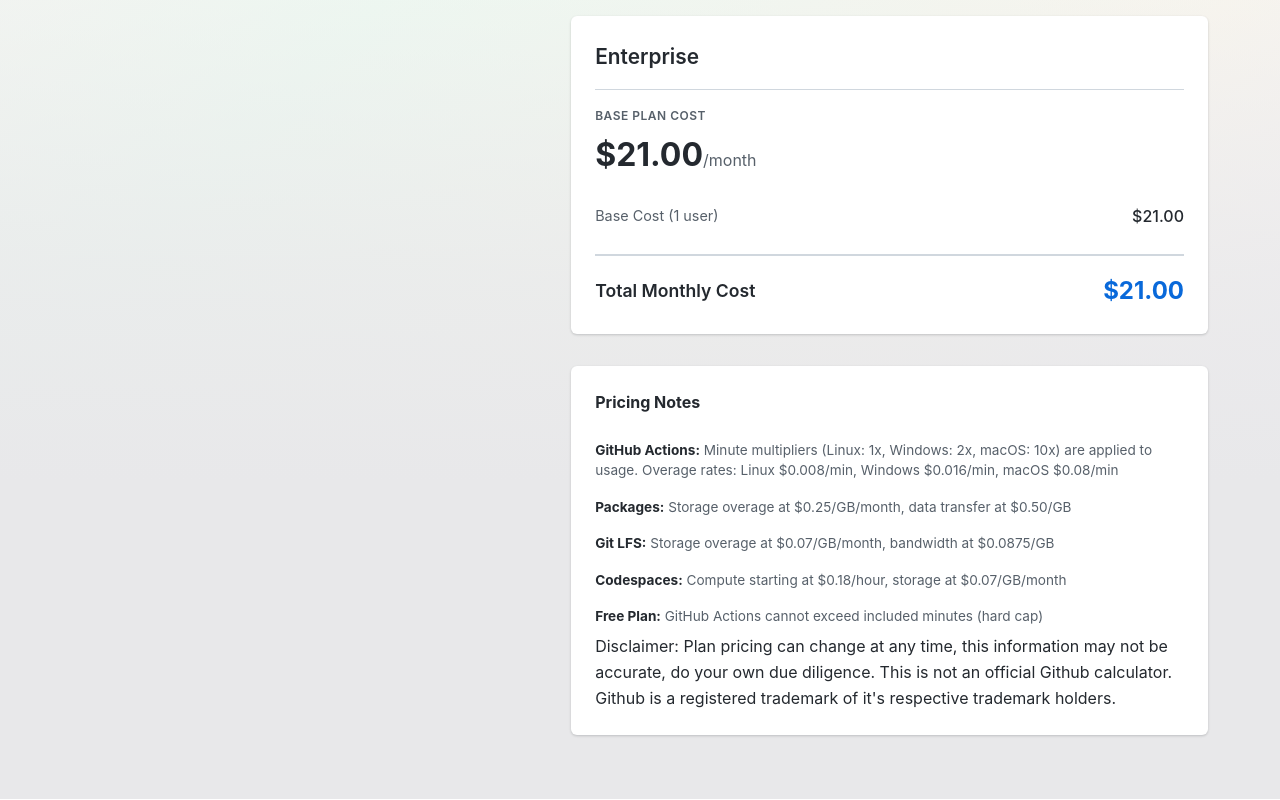
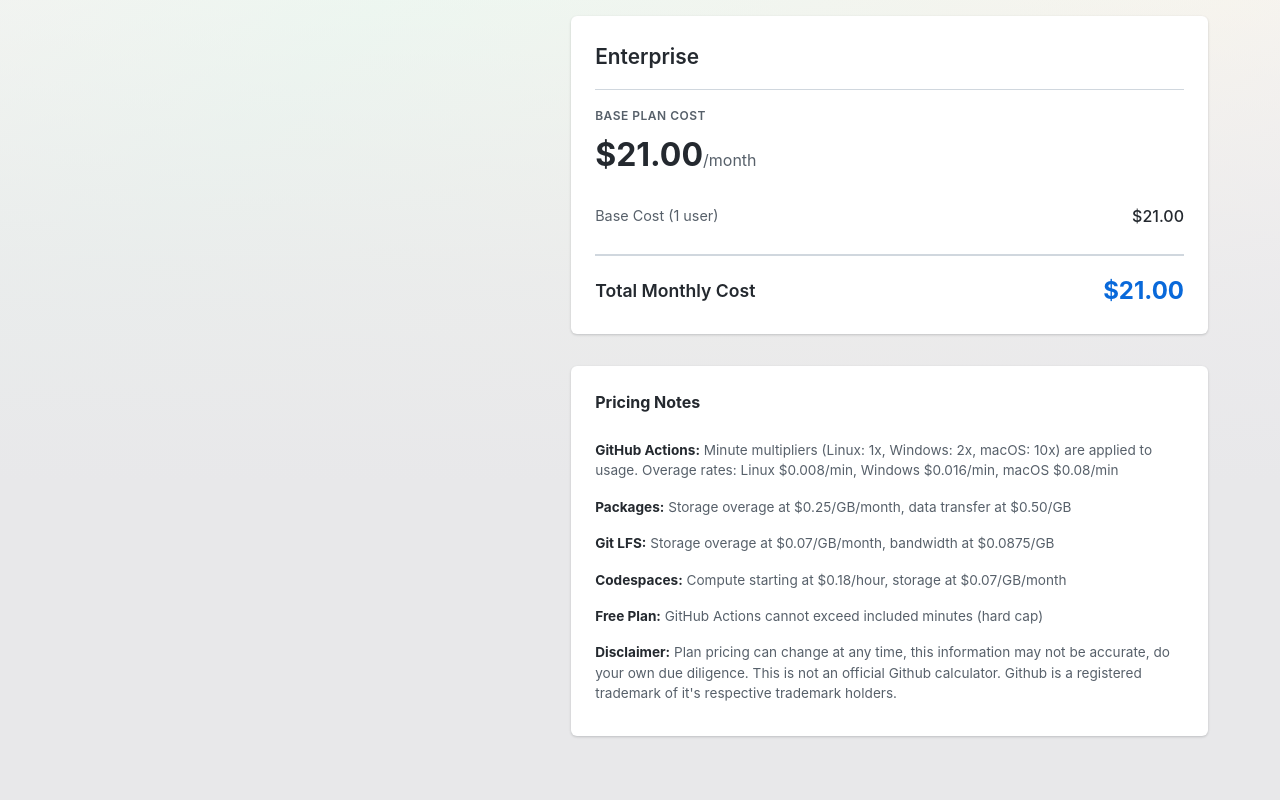
Before and after one commit to TinyPixls/githubCalc, a plain HTML site: page index.html in a window 1280 px wide. Shown: the part 1316-2116 px from the top of the page. Drawn offline with Linux system fonts and the light colour scheme.

Commit message:
Update index.html

```diff
--- a/index.html
+++ b/index.html
@@ -454,8 +454,9 @@
                         <li><strong>Git LFS:</strong> Storage overage at $0.07/GB/month, bandwidth at $0.0875/GB</li>
                         <li><strong>Codespaces:</strong> Compute starting at $0.18/hour, storage at $0.07/GB/month</li>
                         <li><strong>Free Plan:</strong> GitHub Actions cannot exceed included minutes (hard cap)</li>
+                    	<li><strong>Disclaimer:</strong> Plan pricing can change at any time, this information may not be accurate, do your own due diligence. This is not an official Github calculator. Github is a registered trademark of it's respective trademark holders.
+</li>
                     </ul>
-                    Disclaimer: Plan pricing can change at any time, this information may not be accurate, do your own due diligence. This is not an official Github calculator. Github is a registered trademark of it's respective trademark holders.
                 </div>
             </div>
         </div>
```
